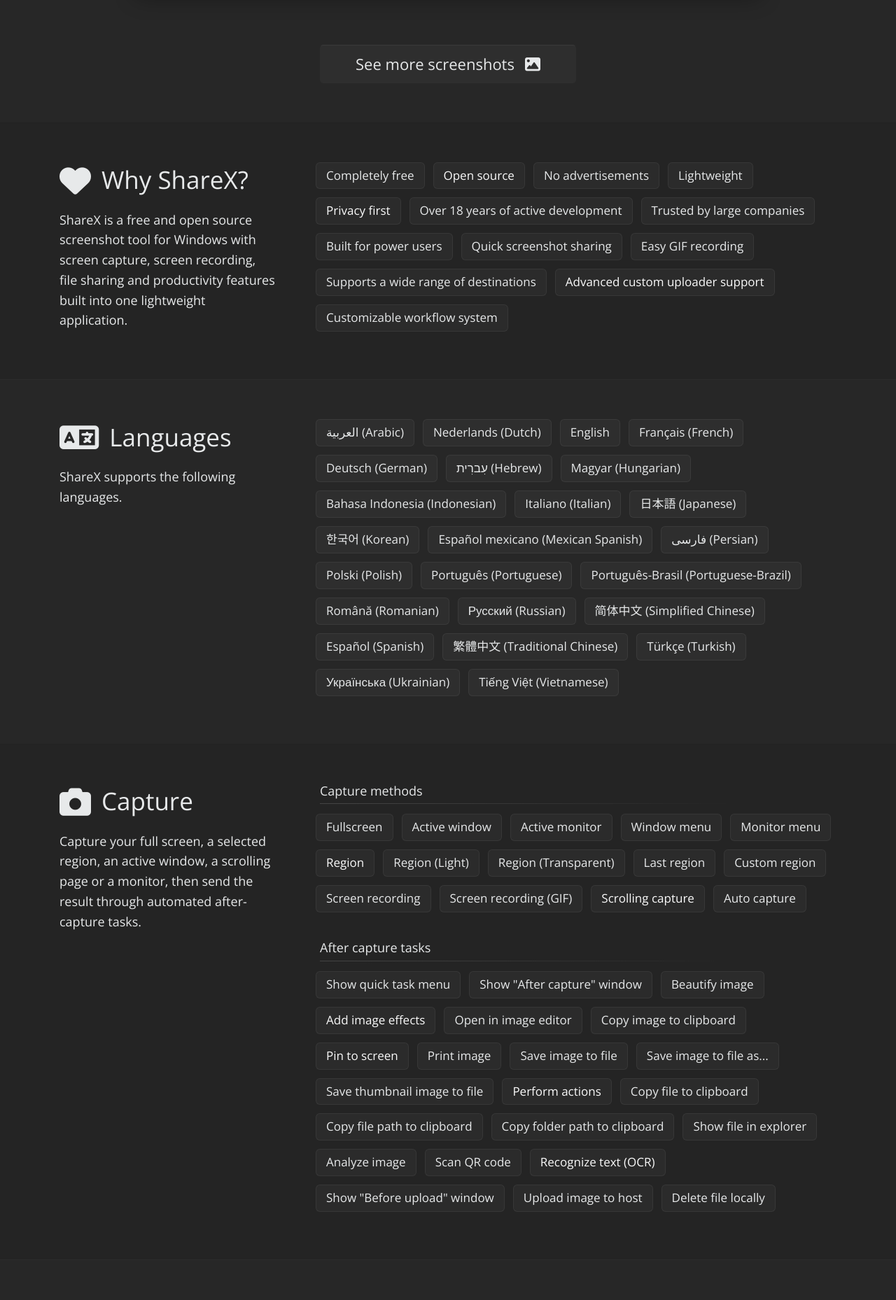
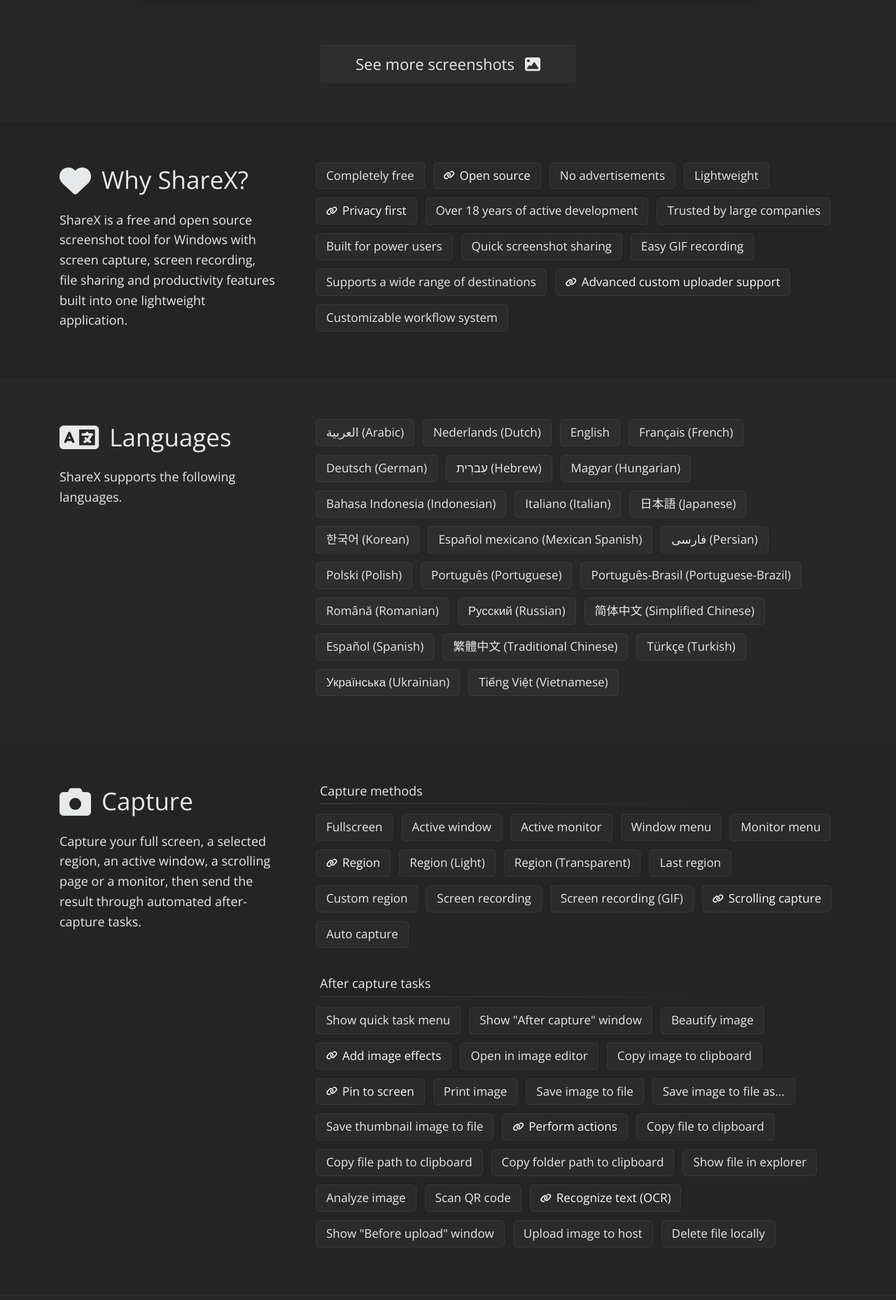
Before and after one commit to ShareX/sharex.github.io, a Jekyll site: the page built from index.html, in a window 1280 px wide. Shown: the part 1179-3037 px from the top of the page at 70% size. Built offline with Jekyll 4.4.1, drawn with Linux system fonts in a browser that asks for light colours; some web fonts are replaced.

Commit message:
Add link icons to centered links

```diff
--- a/css/main.scss
+++ b/css/main.scss
@@ -478,7 +478,17 @@
         text-align: center;
 
         > a {
+            display: inline-flex;
+            align-items: center;
             text-decoration-color: rgba(255, 255, 255, 0.35);
+
+            &::before {
+                content: "\f0c1";
+                font-family: "Font Awesome 6 Free";
+                font-size: 0.75em;
+                font-weight: 900;
+                margin-right: 7px;
+            }
         }
     }
 
```
